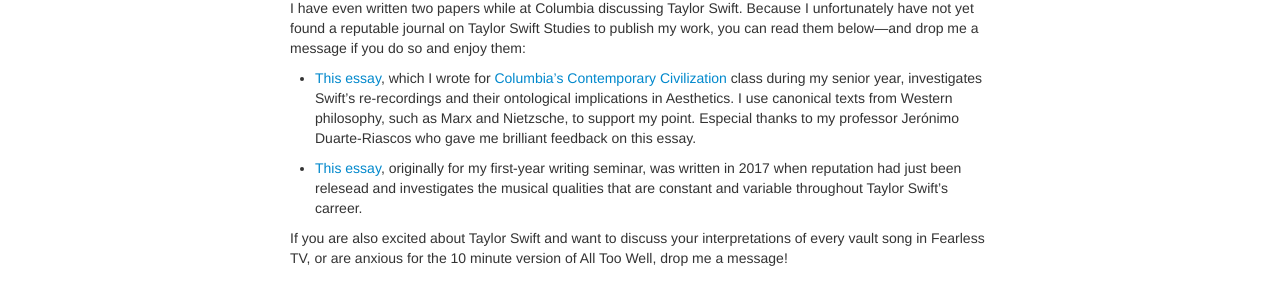
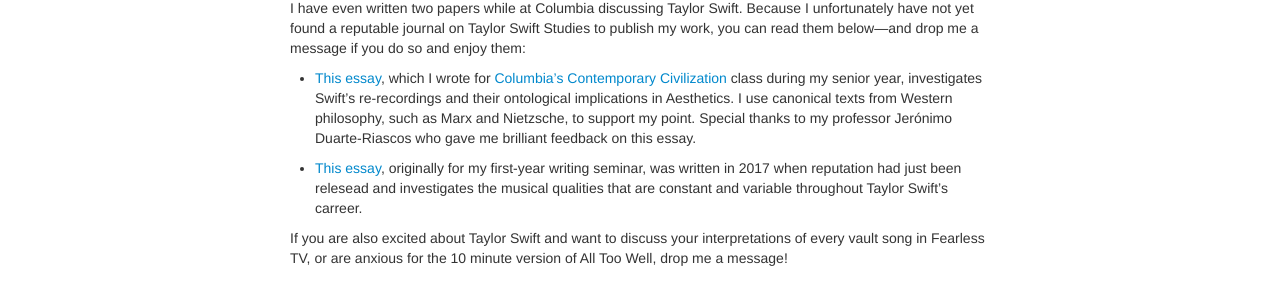
Before and after one commit to gsagostini/gsagostini.github.io, a Jekyll site: the page built from pages/taylor_swift.md, in a window 1280 px wide. Shown: the part 244-546 px from the top of the page. Built offline with Jekyll 4.4.1, drawn with Linux system fonts in a browser that asks for light colours.

Commit message:
fixed grammar

```diff
--- a/pages/taylor_swift.md
+++ b/pages/taylor_swift.md
@@ -8,7 +8,7 @@ A Swiftie for life, I spend a significant amount of time listening to Taylor Swi
 
 I also spend too much time theorizing about the meaning and rationale behind Swift's songs. As a matter of fact, I have even written two papers while at Columbia discussing Taylor Swift. Because I unfortunately have not yet found a reputable journal on Taylor Swift Studies to publish my work, you can read them below---and drop me a message if you do so and enjoy them:
 
-- [This essay](../files/taylor_swift_cc.pdf), which I wrote for [Columbia's Contemporary Civilization](https://www.college.columbia.edu/core/conciv) class during my senior year, investigates Swift's re-recordings and their ontological implications in Aesthetics. I use canonical texts from Western philosophy, such as Marx and Nietzsche, to support my point. Especial thanks to my professor Jerónimo Duarte-Riascos who gave me brilliant feedback on this essay.
+- [This essay](../files/taylor_swift_cc.pdf), which I wrote for [Columbia's Contemporary Civilization](https://www.college.columbia.edu/core/conciv) class during my senior year, investigates Swift's re-recordings and their ontological implications in Aesthetics. I use canonical texts from Western philosophy, such as Marx and Nietzsche, to support my point. Special thanks to my professor Jerónimo Duarte-Riascos who gave me brilliant feedback on this essay.
 
 - [This essay](../files/taylor_swift_uw.pdf), originally for my first-year writing seminar, was written in 2017 when reputation had just been relesead and investigates the musical qualities that are constant and variable throughout Taylor Swift's carreer.
 
```
